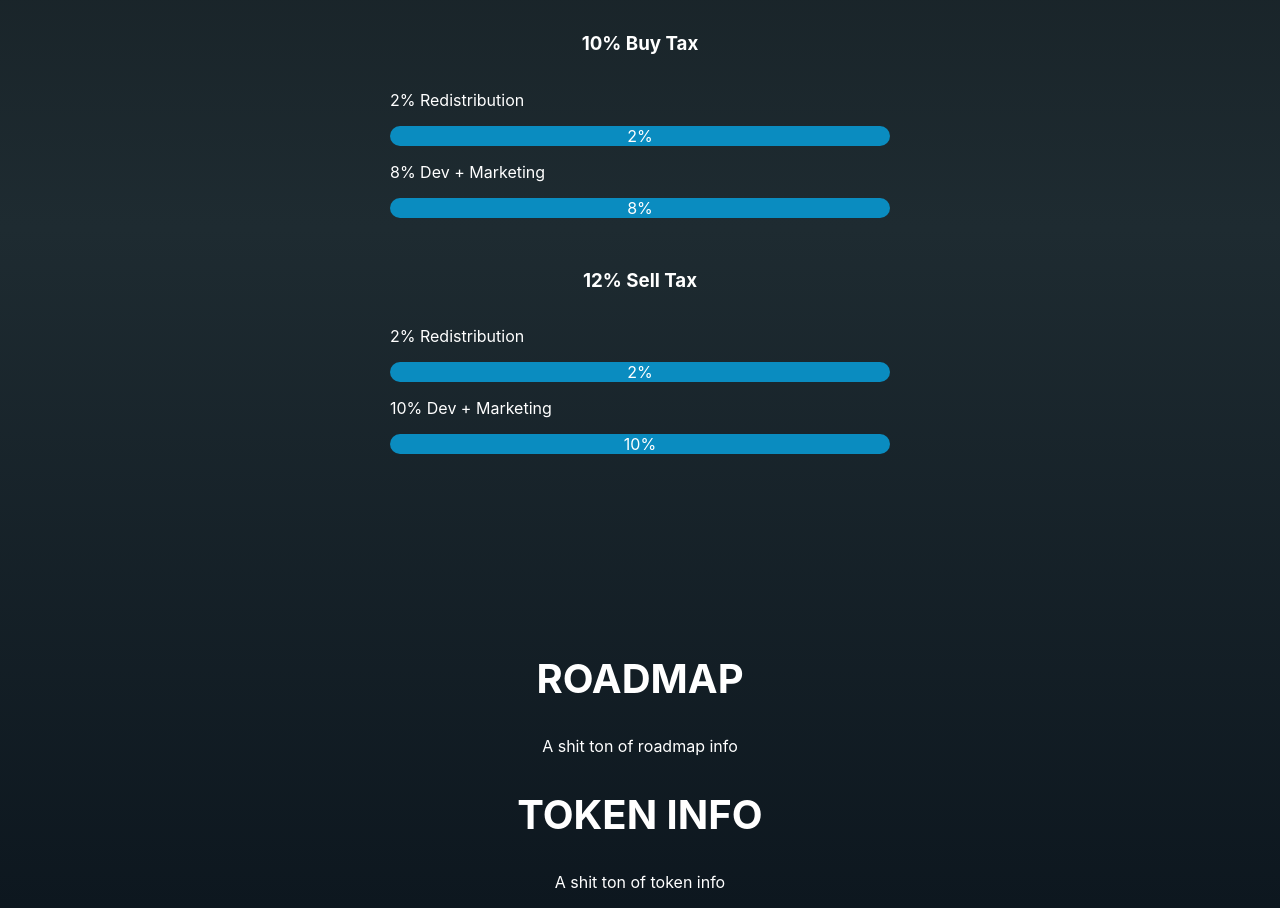
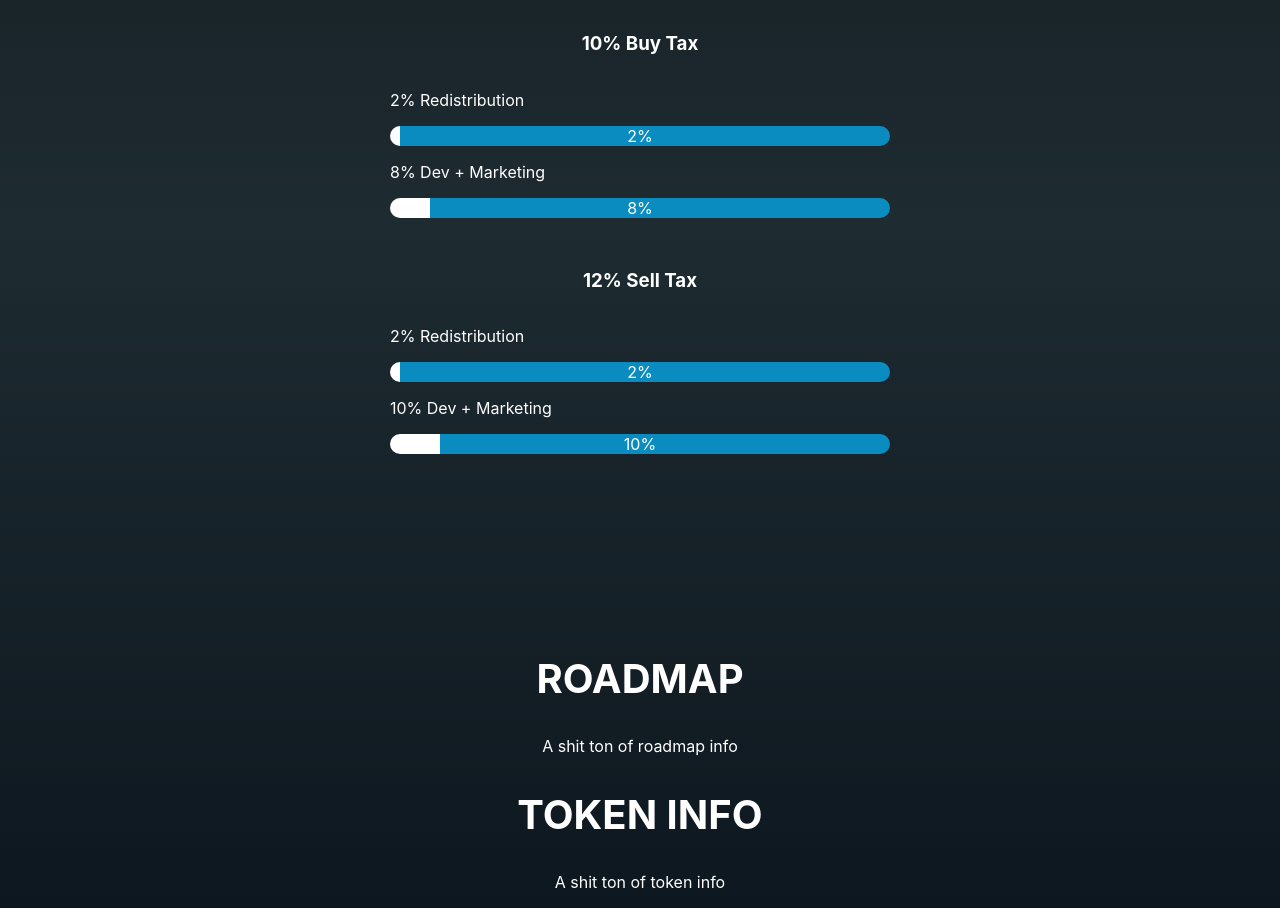
Before and after one commit to RadZ3000/doge-site, a React (Create React App) app: page / in a window 1280 px wide. Shown: the part 1360-2268 px from the top of the page. Built offline with nearby package versions, Linux system fonts and the light colour scheme.

Commit message:
tokenomics finished

```diff
--- a/src/Content.css
+++ b/src/Content.css
@@ -143,6 +143,22 @@ h2 {
   text-align: left;
 }
 
+#redisA {
+  background: linear-gradient(to right, white 0%, white 2%, rgb(10, 140, 192) 2%, rgb(10, 140, 192) 100%);
+}
+
+#devMarketA {
+  background: linear-gradient(to right, white 0%, white 8%, rgb(10, 140, 192) 8%, rgb(10, 140, 192) 100%);
+}
+
+#redisB {
+  background: linear-gradient(to right, white 0%, white 2%, rgb(10, 140, 192) 2%, rgb(10, 140, 192) 100%);
+}
+
+#devMarketB {
+  background: linear-gradient(to right, white 0%, white 10%, rgb(10, 140, 192) 10%, rgb(10, 140, 192) 100%);
+}
+
 #Roadmap {
   margin-top: 200px;
 }
--- a/src/Content.js
+++ b/src/Content.js
@@ -44,15 +44,15 @@ function Content() {
         {/* <p>{tokenomicsConst}</p> */}
         <h3>10% Buy Tax</h3>
         <p className="BarP">2% Redistribution</p>
-        <div id="redis" className="bar">2%</div>
+        <div id="redisA" className="bar">2%</div>
         <p className="BarP">8% Dev + Marketing</p>
-        <div id="redis" className="bar">8%</div>
+        <div id="devMarketA" className="bar">8%</div>
         <p></p>
         <h3>12% Sell Tax</h3>
         <p className="BarP">2% Redistribution</p>
-        <div id="redis" className="bar">2%</div>
+        <div id="redisB" className="bar">2%</div>
         <p className="BarP">10% Dev + Marketing</p>
-        <div id="redis" className="bar">10%</div>
+        <div id="devMarketB" className="bar">10%</div>
       </div>
 
       <div id="Roadmap">
```
